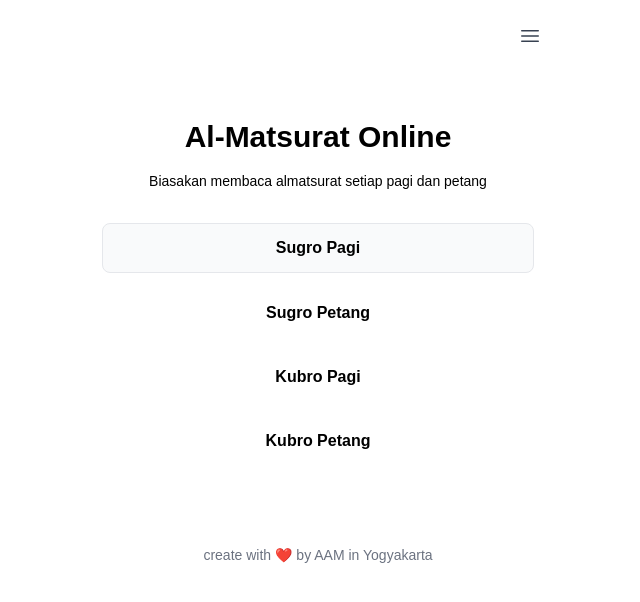
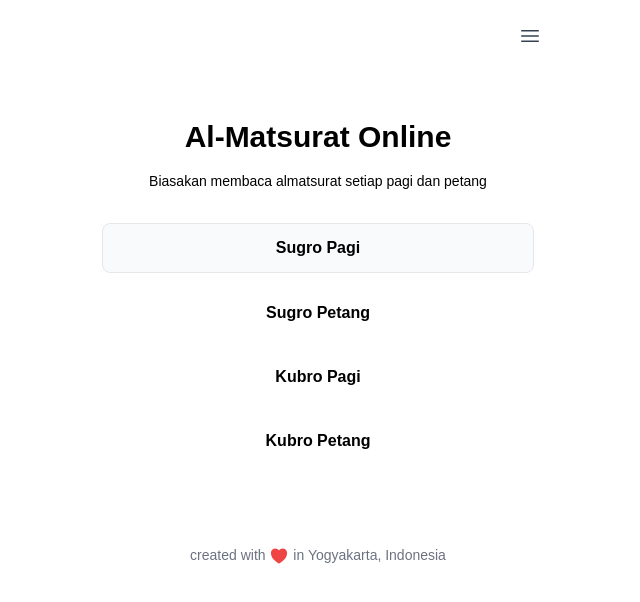
Before and after one commit to aliifam/almatsurat, a React (Vite) app: page / in a window 1280 px wide. Shown: the top 602 px of the page, without its empty margins (322-962 px from the left). Built offline with nearby package versions, Linux system fonts and the light colour scheme.

Commit message:
feat: adjusment footer

```diff
--- a/src/App.tsx
+++ b/src/App.tsx
@@ -6,13 +6,14 @@ import { SugroPagi } from "./pages/SugroPagi";
 import { SugroPetang } from "./pages/SugroPetang";
 import { KubroPagi } from "./pages/KubroPagi";
 import { KubroPetang } from "./pages/KubroPetang";
+import { Error } from "./pages/Error";
 
 export default function App() {
   const router = createBrowserRouter([
     {
       path: "/",
       element: <Home />,
-      errorElement: <h1>Not Found</h1>,
+      errorElement: <Error />,
     },
     {
       path: "/about",
--- a/src/components/Layout.tsx
+++ b/src/components/Layout.tsx
@@ -1,6 +1,6 @@
 import { ReactNode } from "react";
 import { useNavigate, useLocation } from "react-router-dom";
-import { ArrowLeftIcon } from "@heroicons/react/24/solid";
+import { ArrowLeftIcon, HeartIcon } from "@heroicons/react/24/solid";
 import { HeaderMenu } from "./HeaderMenu";
 
 export default function Layout({ children }: { children: ReactNode }) {
@@ -31,7 +31,18 @@ export default function Layout({ children }: { children: ReactNode }) {
         </nav>
         {children}
         <footer className="mt-10 text-gray-500 text-sm text-center">
-          create with ❤️ by AAM in Yogyakarta
+          <p>
+            created with{" "}
+            <a
+              href="https://aliifam.com" // Ganti dengan link yang diinginkan
+              target="_blank"
+              rel="noopener noreferrer"
+              className="inline-block transform transition-transform duration-300 hover:scale-110 cursor-pointer"
+            >
+              <HeartIcon className="h-5 w-5 inline text-red-500 hover:text-red-600" />
+            </a>{" "}
+            in Yogyakarta, Indonesia
+          </p>
         </footer>
       </div>
     </div>
--- /dev/null
+++ b/src/pages/Error.tsx
@@ -0,0 +1,17 @@
+import { ExclamationTriangleIcon } from "@heroicons/react/24/solid";
+import Layout from "../components/Layout";
+
+export const Error = () => {
+  return (
+    <Layout>
+      <div className="flex flex-col items-center justify-center h-full text-center">
+        {/* Large Icon */}
+        <ExclamationTriangleIcon className="h-24 w-24 text-yellow-400" />
+
+        {/* Error Text */}
+        <h1 className="text-4xl font-bold text-gray-700">404</h1>
+        <p className="mt-2 text-xl text-gray-500">Sorry, Not Found</p>
+      </div>
+    </Layout>
+  );
+};
--- a/src/pages/SugroPagi.tsx
+++ b/src/pages/SugroPagi.tsx
@@ -1,8 +1,14 @@
+import { Helmet } from "react-helmet-async";
 import Layout from "../components/Layout";
 
 export const SugroPagi = () => {
   return (
     <Layout>
+      <Helmet>
+        <title>Almatsurat Sugro Pagi</title>
+        <meta name="description" content="Almatsurat Sugro Pagi" />
+        <meta name="keywords" content="Almatsurat Sugro Pagi" />
+      </Helmet>
       <p>Sugro Pagi</p>
     </Layout>
   );
```
